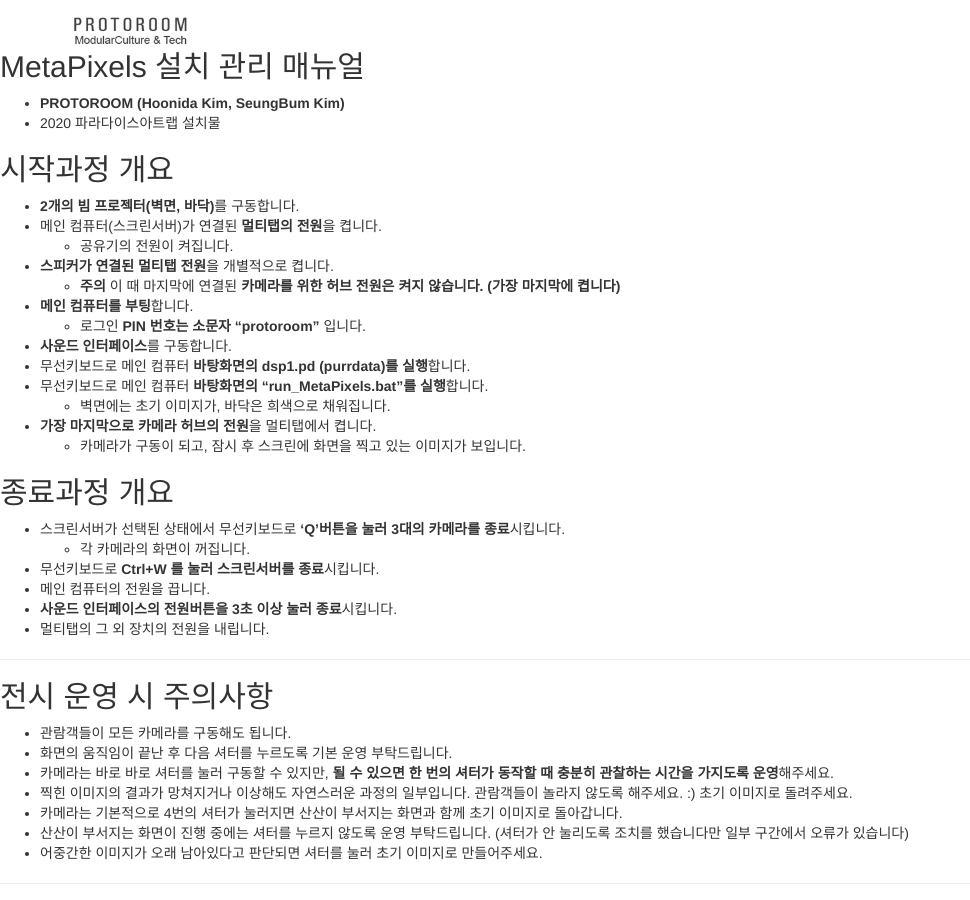
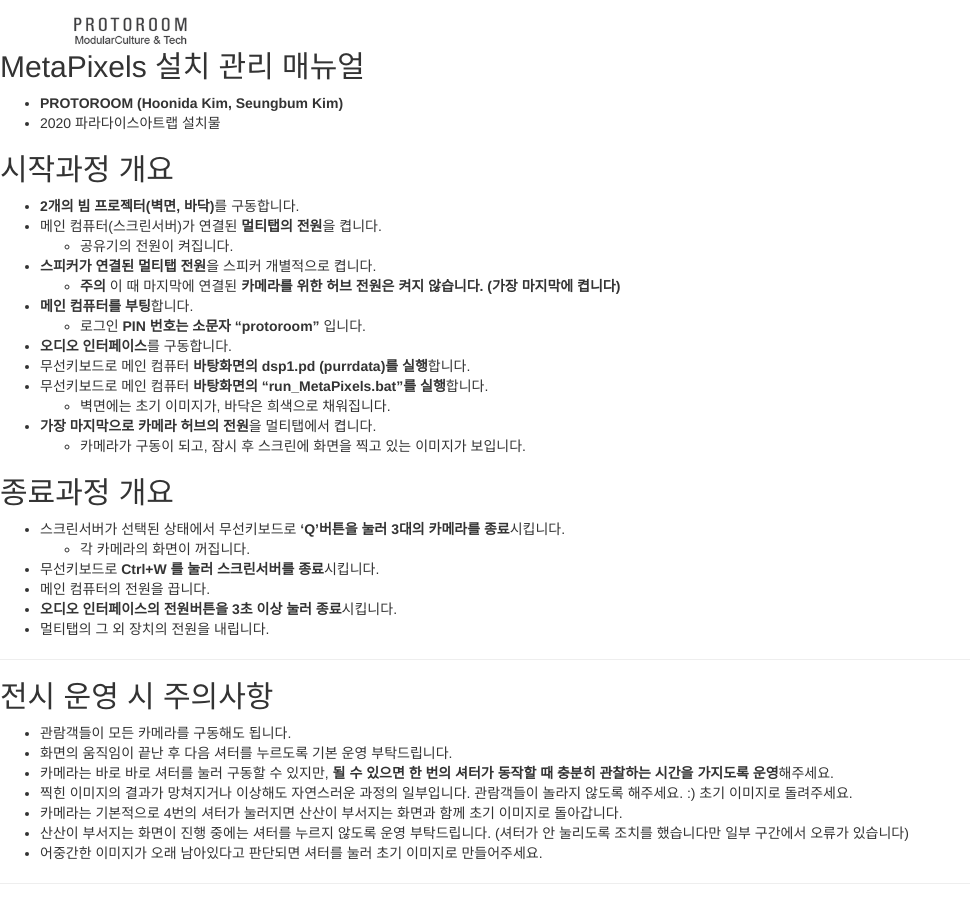
Before and after one commit to PROTOROOM/PROTOROOM, a Jekyll site: the page built from man-mp/manual.md, in a window 1280 px wide and 900 px high. Shown: the whole window, without its empty margins (0-970 px from the left). Built offline with Jekyll 4.4.1, drawn with Linux system fonts in a browser that asks for light colours; our own code applies the rules of GitHub Pages for plain Markdown files.

Commit message:
Update manual.md

```diff
--- a/man-mp/manual.md
+++ b/man-mp/manual.md
@@ -1,16 +1,16 @@
 ## MetaPixels 설치 관리 매뉴얼
- * **PROTOROOM (Hoonida Kim, SeungBum Kim)**
+ * **PROTOROOM (Hoonida Kim, Seungbum Kim)**
  * 2020 파라다이스아트랩 설치물
 
 ## 시작과정 개요
  * **2개의 빔 프로젝터(벽면, 바닥)**를 구동합니다.
  * 메인 컴퓨터(스크린서버)가 연결된 **멀티탭의 전원**을 켭니다.
    * 공유기의 전원이 켜집니다.
- * **스피커가 연결된 멀티탭 전원**을 개별적으로 켭니다.
+ * **스피커가 연결된 멀티탭 전원**을 스피커 개별적으로 켭니다.
    * **주의** 이 때 마지막에 연결된 **카메라를 위한 허브 전원은 켜지 않습니다. (가장 마지막에 켭니다)**
  * **메인 컴퓨터를 부팅**합니다.
    * 로그인 **PIN 번호는 소문자 "protoroom"** 입니다.
- * **사운드 인터페이스**를 구동합니다.
+ * **오디오 인터페이스**를 구동합니다.
  * 무선키보드로 메인 컴퓨터 **바탕화면의 dsp1.pd (purrdata)를 실행**합니다.
  * 무선키보드로 메인 컴퓨터 **바탕화면의 "run_MetaPixels.bat"를 실행**합니다.
    * 벽면에는 초기 이미지가, 바닥은 희색으로 채워집니다.
@@ -22,7 +22,7 @@
    * 각 카메라의 화면이 꺼집니다.
  * 무선키보드로 **Ctrl+W 를 눌러 스크린서버를 종료**시킵니다.
  * 메인 컴퓨터의 전원을 끕니다.
- * **사운드 인터페이스의 전원버튼을 3초 이상 눌러 종료**시킵니다.
+ * **오디오 인터페이스의 전원버튼을 3초 이상 눌러 종료**시킵니다.
  * 멀티탭의 그 외 장치의 전원을 내립니다.
 
 ----
```
